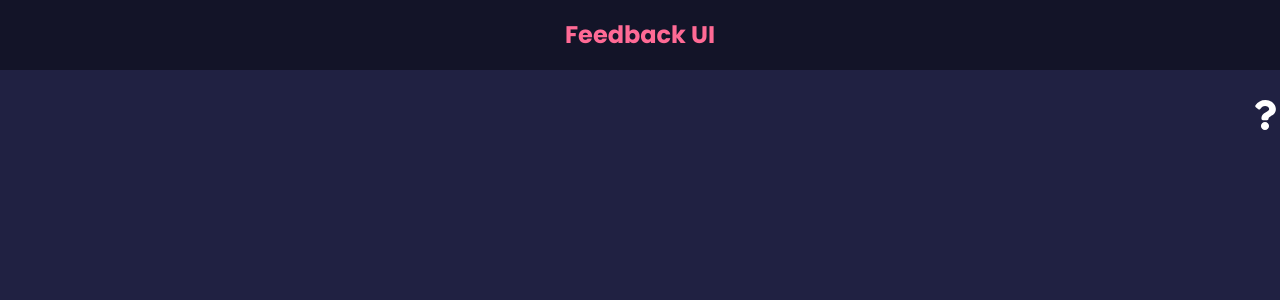
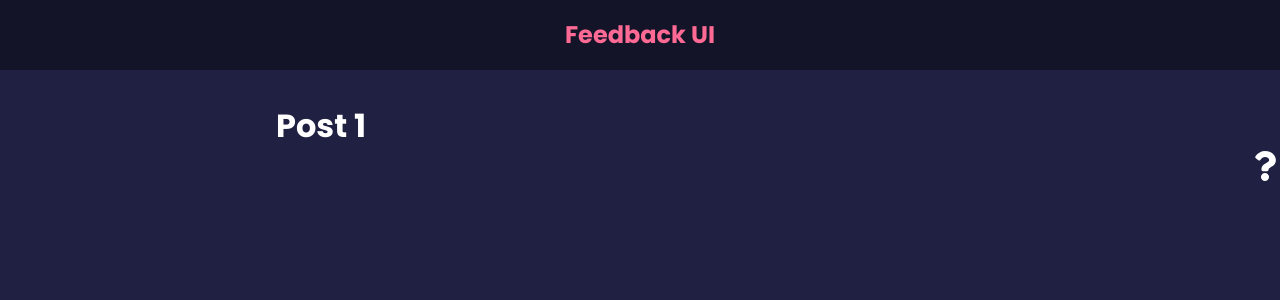
Before and after one commit to Novailoveyou/u-tm-react-feedback-ui, a React (Create React App) app: page /post/1 in a window 1280 px wide. Before the commit this address had no page. Shown: the top 300 px of the page. Built offline with nearby package versions, Linux system fonts and the light colour scheme.

Commit message:
useParams

```diff
--- a/src/App.js
+++ b/src/App.js
@@ -8,6 +8,8 @@
 import FeedbackData from './data/FeedbackData'
 import AboutIconLink from './components/AboutIconLink'
 import AboutPage from './pages/AboutPage'
+
+import Post from './components/Post'
 
 const App = () => {
   const [feedback, setFeedback] = useState(FeedbackData)
@@ -44,6 +46,7 @@
           />
 
           <Route path='/about' element={<AboutPage />} />
+          <Route path='/post/:id' element={<Post />} />
         </Routes>
       </div>
 
--- /dev/null
+++ b/src/components/Post.jsx
@@ -0,0 +1,13 @@
+import { useParams } from 'react-router-dom'
+
+const Post = () => {
+  const params = useParams()
+
+  return (
+    <div>
+      <h1>Post {params.id}</h1>
+    </div>
+  )
+}
+
+export default Post
```
